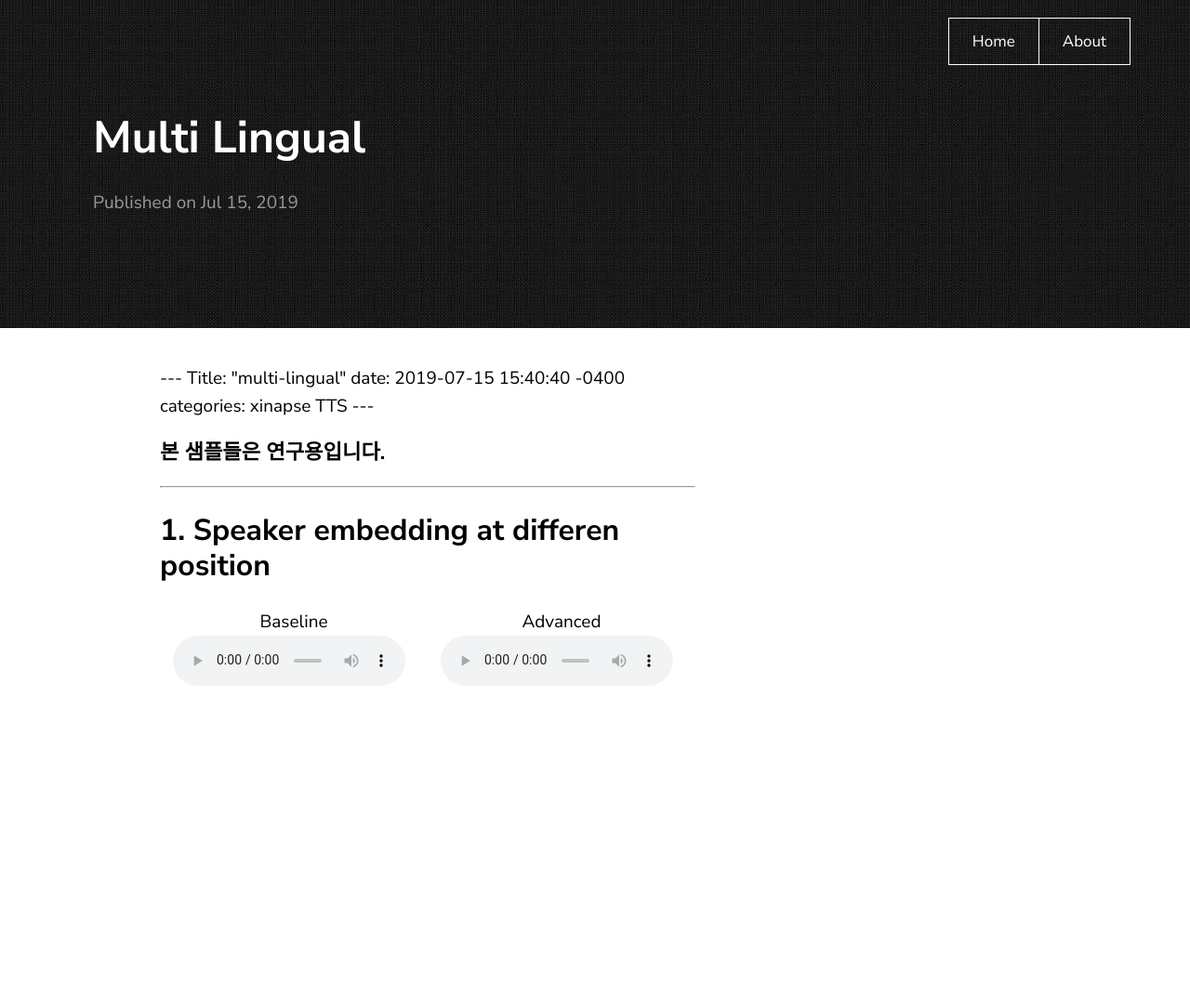
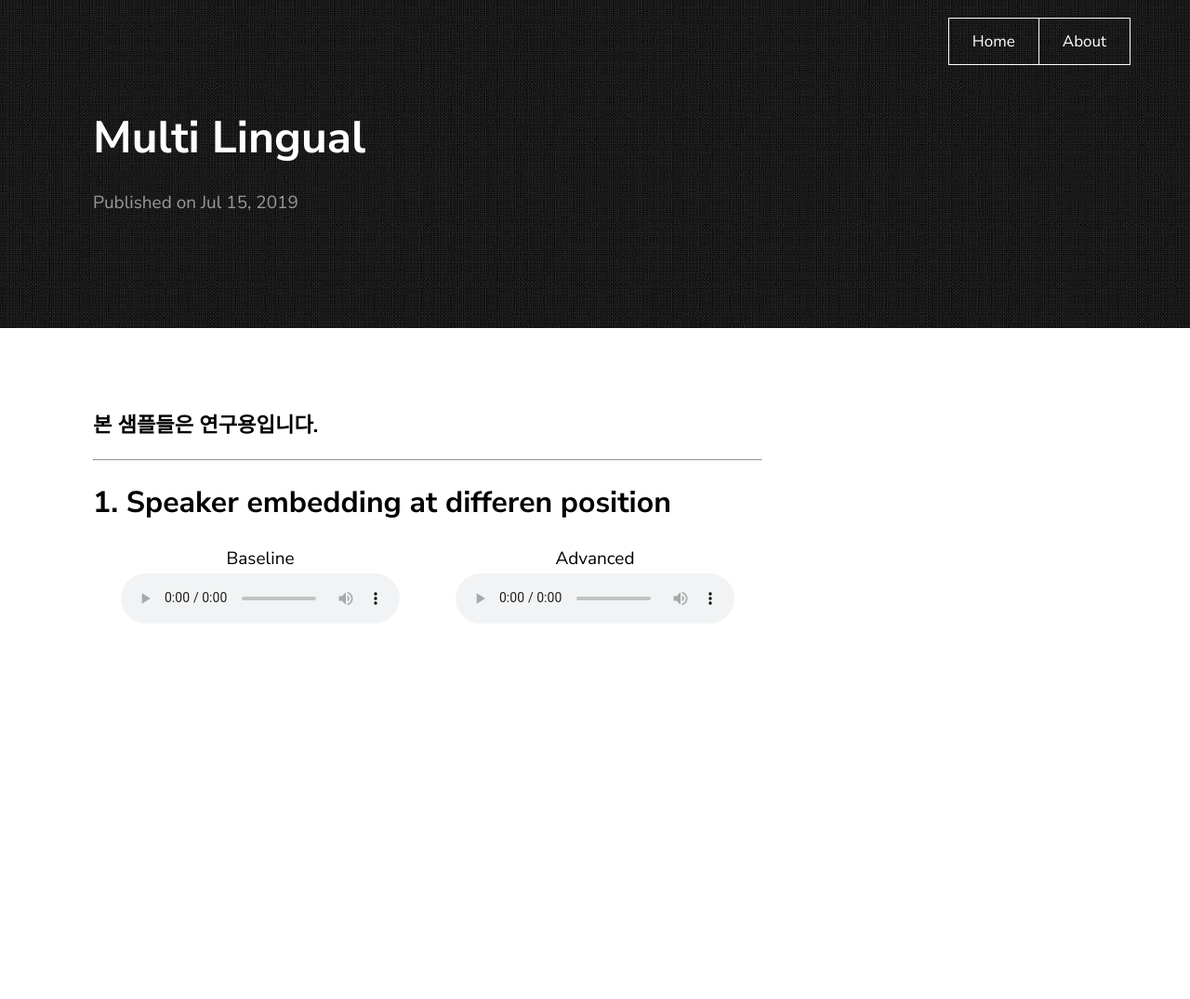
Before and after one commit to Ondal90/ondal90, a Jekyll site: the page built from _posts/2019-07-15-multi-lingual.md, in a window 1280 px wide. Shown: the whole page at 93% size. Built offline with Jekyll 4.4.1, drawn with Linux system fonts in a browser that asks for light colours; our own code applies the rules of GitHub Pages for plain Markdown files; after the commit the page ends 1007 px from its top, so only the background shows below that.

Commit message:
Update 2019-07-15-multi-lingual.md

```diff
--- a/_posts/2019-07-15-multi-lingual.md
+++ b/_posts/2019-07-15-multi-lingual.md
@@ -1,20 +1,3 @@
-<head>
-  <meta charset="utf-8">
-  <title>Audio samples from "Building a mixed-lingual neural TTS system with only monolingual data"</title>
-  <style>
-    audio {
-      width: 250px;
-      margin-right: 10px;
-    }
-    caption {
-      text-align: left;
-      font-size: 1.0em;
-      font-weight: bold;
-    }
-  </style>
-</head>
-<body>
-<div style="display: block; margin: 0 auto; width: 80%;">
 ---
 Title: "multi-lingual"
 date: 2019-07-15 15:40:40 -0400
```
